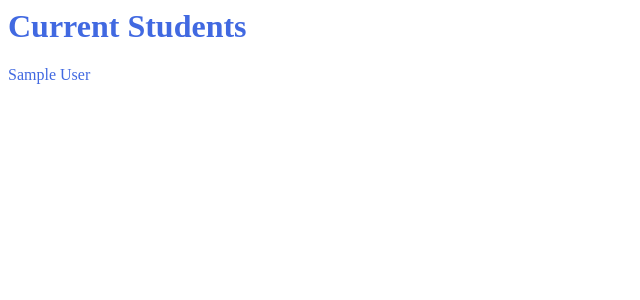
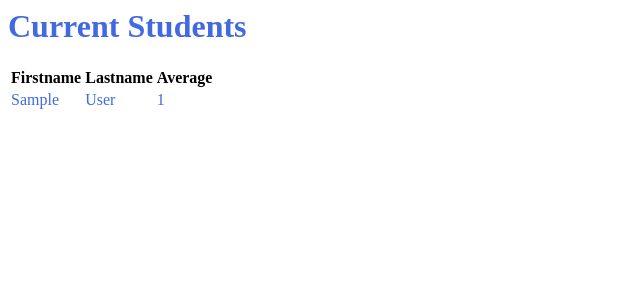
Before and after one commit to EricK425/gradebook_app, a Django app: page /students/ in a window 1280 px wide. Shown: the top 300 px of the page, without its empty margins (0-640 px from the left). Run offline with Django 3.2, Linux system fonts and the light colour scheme; tables that the repository leaves empty hold one stand-in row (values such as "Sample post").

Commit message:
add grades to index template

```diff
--- a/students/static/students/style.css
+++ b/students/static/students/style.css
@@ -7,7 +7,7 @@ h1 {
   color: royalblue;
 }
 
-li a {
+table a {
   color: royalblue;
   text-decoration: none;
 }
--- a/students/templates/students/index.html
+++ b/students/templates/students/index.html
@@ -2,12 +2,24 @@
 <link rel="stylesheet" type="text/css" href="{% static 'students/style.css' %}">
 {% if all_students %}
 <h1>Current Students</h1>
-    <ul>
-    {% for student in all_students %}
-        {# piping lower with |lower enables the lower function to be called on the string object #}
-        <li><a href="/students/{{ student.first_name|lower }}/{{ student.last_name|lower }}/">{{ student.first_name }} {{ student.last_name }}</a></li>
-    {% endfor %}
-    </ul>
+<table>
+  <tr>
+    <th>Firstname</th>
+    <th>Lastname</th>
+    <th>Average</th>
+  </tr>
+
+  {% for student in all_students %}
+  <tr>
+    {# piping lower with |lower enables the lower function to be called on the string object #}
+    <a href="/students/{{ student.first_name|lower }}/{{ student.last_name|lower }}/"></a>
+    <td><a href="/students/{{ student.first_name|lower }}/{{ student.last_name|lower }}/">{{ student.first_name }}</a></td>
+    <td><a href="/students/{{ student.first_name|lower }}/{{ student.last_name|lower }}/">{{ student.last_name }}</a></td>
+    <td><a href="/students/{{ student.first_name|lower }}/{{ student.last_name|lower }}/">{{ student.grade }}</a></td>
+  </tr>
+  {% endfor %}
+</table>
+
 {% else %}
     <p>No students enrolled yet.</p>
 {% endif %}
```
